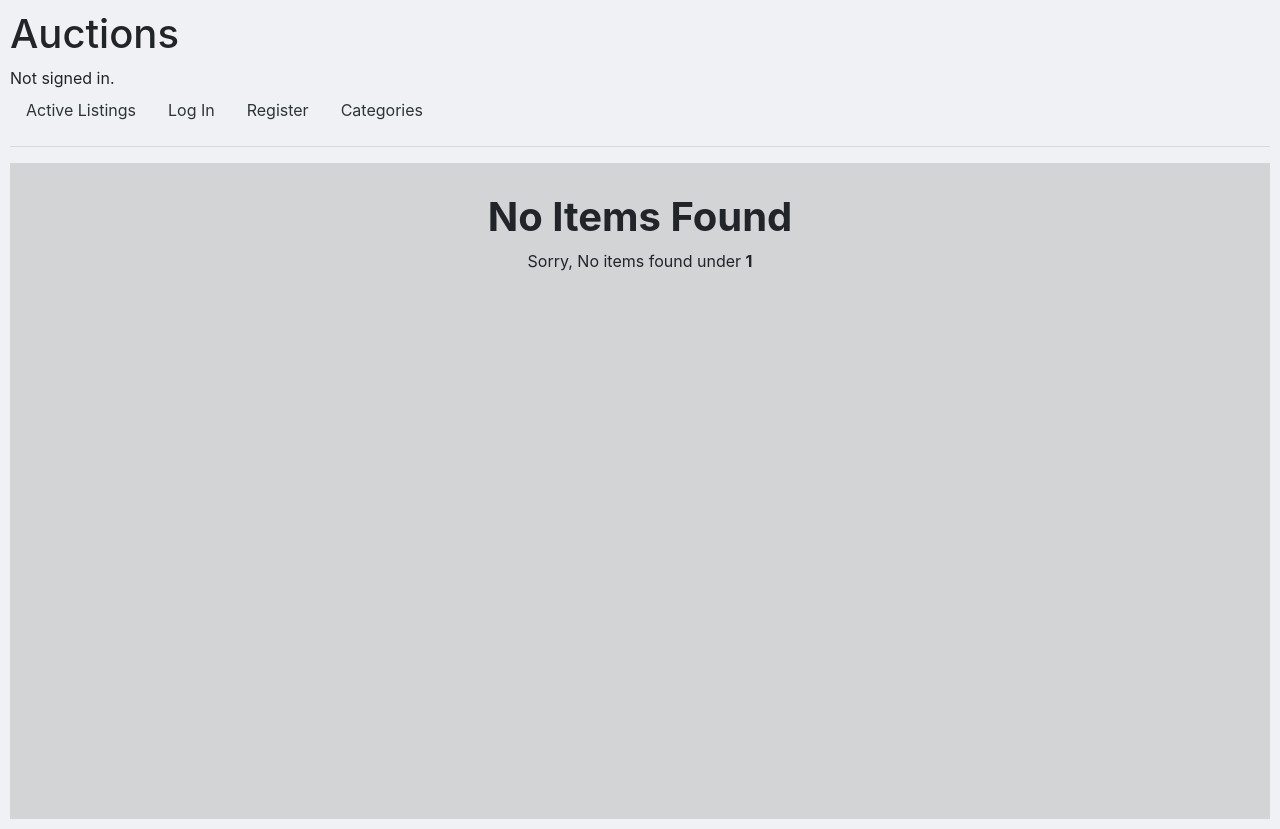
After one commit to boshhy/Commerce, a Django app: page /category/1/ in a window 1280 px wide. The commit adds this page. Run offline with Django 3.2, Linux system fonts and the light colour scheme; tables that the repository leaves empty hold one stand-in row (values such as "Sample post"); some libraries are stand-ins or nearby versions.

Commit message:
Added listing deleted page and no item page

```diff
--- /dev/null
+++ b/auctions/templates/auctions/no_items.html
@@ -0,0 +1,8 @@
+{% extends "auctions/layout.html" %}
+
+{% block body %}
+<div style="background-color: #d3d4d6; height: 82vh; text-align: center; padding-top: 30px;">
+    <h1><b>No Items Found</b></h1>
+    Sorry, No items found under <b>{{ category }}</b>
+</div>
+{% endblock %}
--- a/auctions/templates/auctions/watchlist.html
+++ b/auctions/templates/auctions/watchlist.html
@@ -3,7 +3,7 @@
 
 
 {% block body %}
-<div class="center" style="background-color: #d3d4d6;"> <br>
+<div class="center" style="background-color: #d3d4d6; min-height: 82vh;"> <br>
     <h2 style="text-align: center;">Active Listings On Watchlist</h2>
     <br>
     <div class="container-fluid">
```
Also changed, not shown: auctions/templates/auctions/listing_deleted.html (added, +8 -0 lines).
